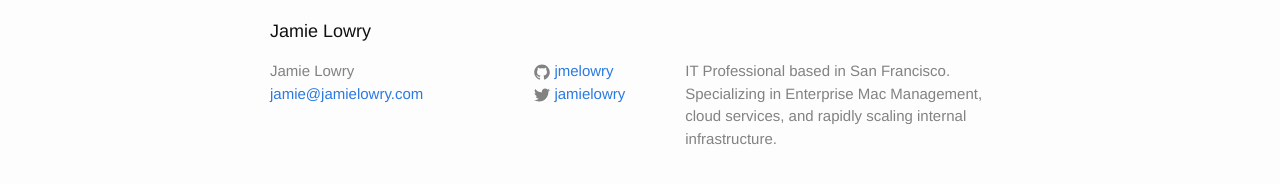
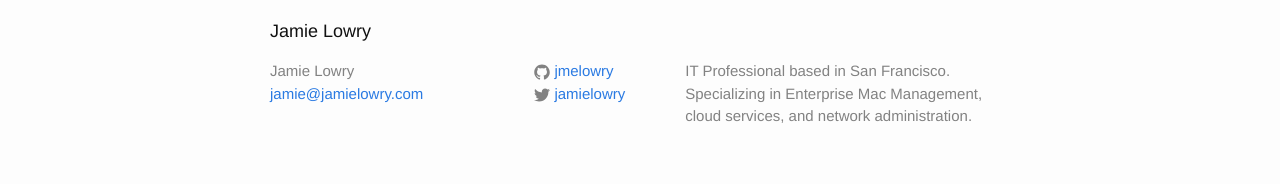
Before and after one commit to jmelowry/jamielowry.com, a Jekyll site: the page built from index.html, in a window 1280 px wide. Shown: the part 309-493 px from the top of the page. Built offline with Jekyll 4.4.1, drawn with Linux system fonts in a browser that asks for light colours.

Commit message:
updated description

```diff
--- a/_config.yml
+++ b/_config.yml
@@ -2,8 +2,7 @@
 title: Jamie Lowry
 email: jamie@jamielowry.com
 description: > # this means to ignore newlines until "baseurl:"
-  IT Professional based in San Francisco. Specializing in Enterprise Mac Management,
-  cloud services, and rapidly scaling internal infrastructure.
+  IT Professional based in San Francisco. Specializing in Enterprise Mac Management, cloud services, and network administration.
 baseurl: "" # the subpath of your site, e.g. /blog/
 url: "http://jmelowry.github.io" # the base hostname & protocol for your site
 twitter_username: jamielowry
```
Also changed, not shown: 1 other file.
